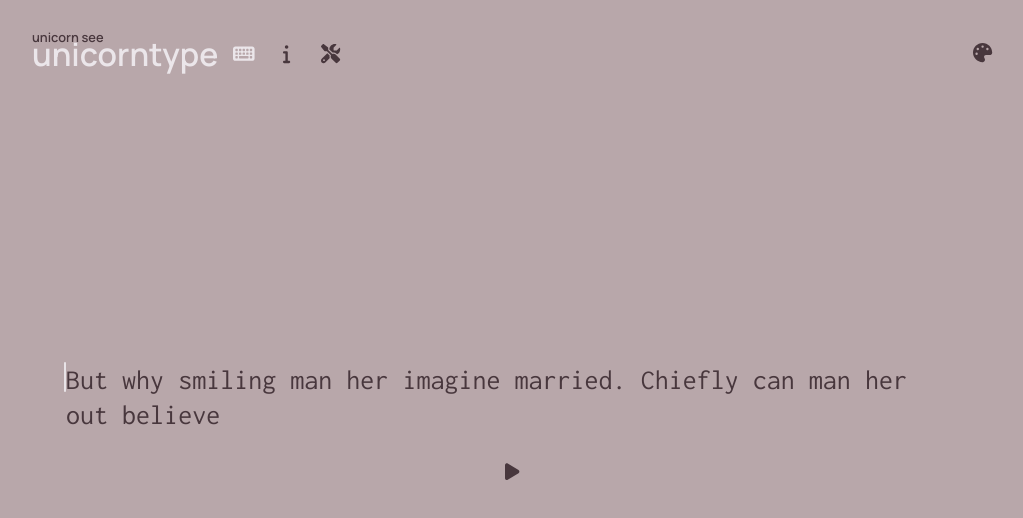
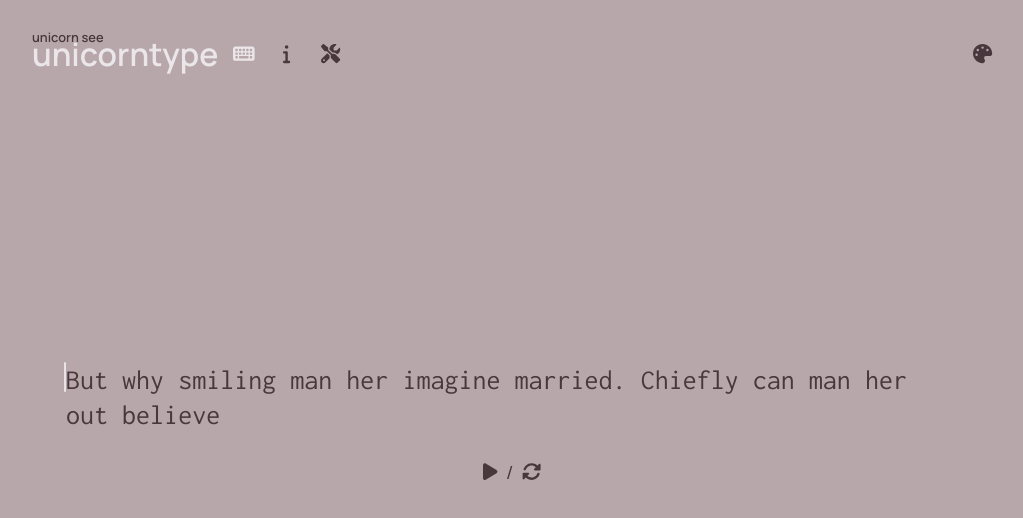
Before and after one commit to cutebunchofpixels/unicorntype, a React (Create React App) app in the folder front/: page / in a window 1280 px wide. Shown: the top 518 px of the page, without its empty margins (128-1151 px from the left). Built offline with nearby package versions, Linux system fonts and the light colour scheme.

Commit message:
IconButton component update

```diff
--- a/front/src/components/TestField.js
+++ b/front/src/components/TestField.js
@@ -1,6 +1,6 @@
 import TextLine from "./TextLine";
 import IconButton from "./UI/button/IconButton";
-import { faPlay } from "@fortawesome/free-solid-svg-icons";
+import { faPlay, faRotate } from "@fortawesome/free-solid-svg-icons";
 import { FontAwesomeIcon } from "@fortawesome/react-fontawesome";
 import styled from "styled-components";
 import Timer from "./Timer";
@@ -44,6 +44,8 @@
         style={{ alignSelf: "center" }}
       >
         <FontAwesomeIcon icon={faPlay} />
+        /
+        <FontAwesomeIcon icon={faRotate}/>
       </IconButton>
     </>
   )
--- a/front/src/components/UI/button/IconButton.js
+++ b/front/src/components/UI/button/IconButton.js
@@ -3,7 +3,8 @@
 const Wrapper = styled.button`
 background-color: transparent;
 font-size: 1.2rem;
-width: 1em;
+display: flex;
+gap: 0.5em;
 border: none;
 transition: color ${props => props.theme.utils.transitionSpeed};
 color: ${props => props.theme.colors.text};
```
